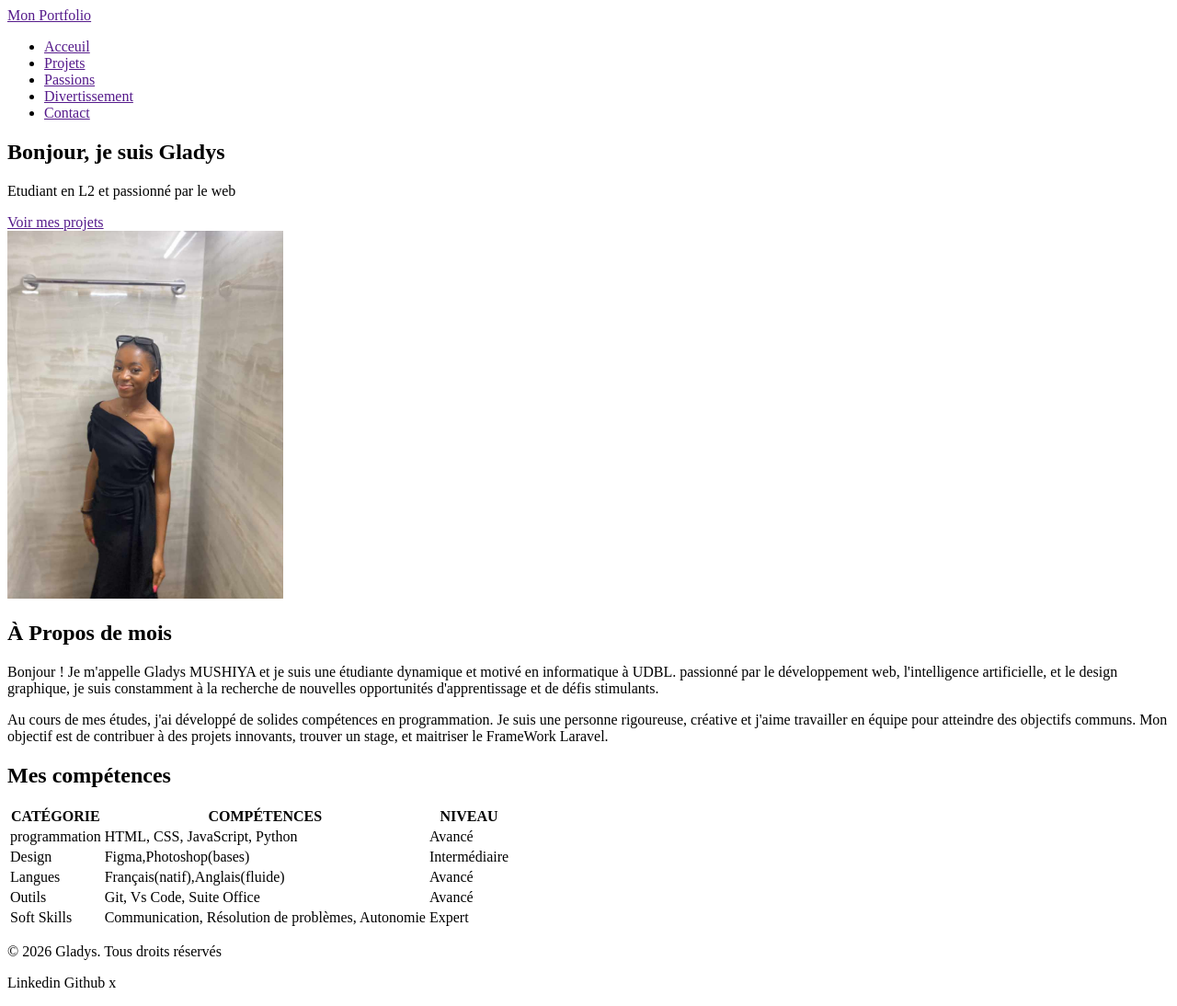
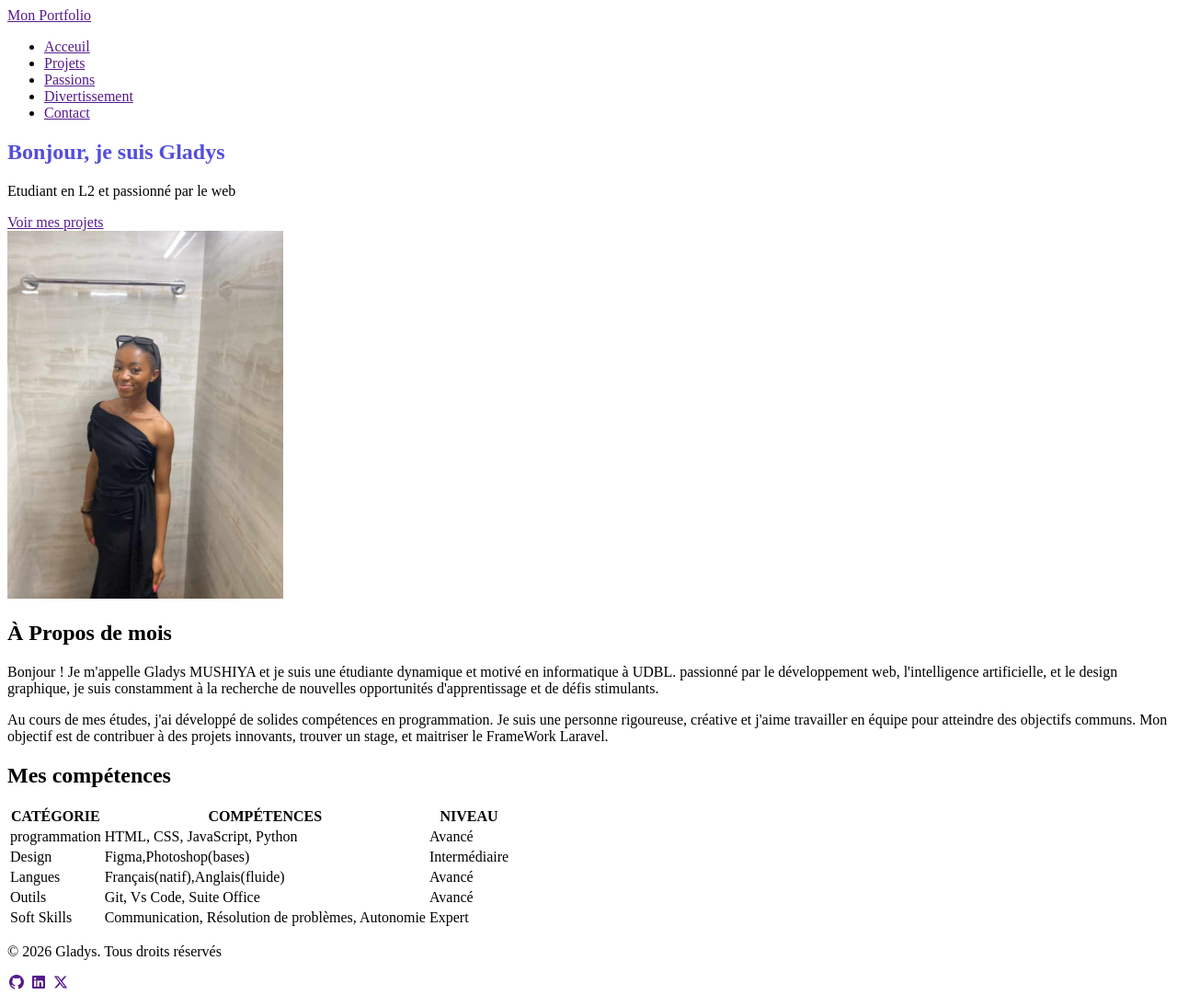
Before and after one commit to MUSHIYA-KANYAMA/Mon-Portfolio-2026, a plain HTML site: page index.html in a window 1280 px wide. Shown: the whole page at 92% size. Drawn offline with Linux system fonts and the light colour scheme.

Commit message:
Finir la maquette et initialiser le fichier de style CSS

```diff
--- /dev/null
+++ b/CSS/Style.CSS
@@ -0,0 +1,13 @@
+:root{
+    --violet-doux:#6C63FF;
+    --violet-foncé:#534EDD;
+    --orange-vif:#FFA726;
+    --gris-très-foncé:#333;
+    --gris-foncé:#666;
+    --gris-très: clair #f8f8f8;
+    --gris-clair:#EEE;
+}
+
+h1{
+    color:var(--violet-foncé);
+}
--- a/index.html
+++ b/index.html
@@ -4,6 +4,8 @@
     <meta charset="UTF-8">
     <meta name="viewport" content="width=device-width, initial-scale=1.0">
     <title>Mon Portfolio</title>
+    <link rel="stylesheet" href="CSS/Style.CSS">
+    <link rel="stylesheet" href="https://cdnjs.cloudflare.com/ajax/libs/font-awesome/7.0.1/css/all.min.css" integrity="sha512-2SwdPD6INVrV/lHTZbO2nodKhrnDdJK9/kg2XD1r9uGqPo1cUbujc+IYdlYdEErWNu69gVcYgdxlmVmzTWnetw==" crossorigin="anonymous" referrerpolicy="no-referrer" />
 </head>
 <body>
   <header>
@@ -71,7 +73,11 @@
   </main>
   <footer>
     <p>&copy; 2026 Gladys. Tous droits réservés</p>
-    <p>Linkedin Github x</p>
-  </footer>
+    <div>
+      <a href=""><i class="fa-brands fa-github"></i></a>
+      <a href=""><i class="fa-brands fa-linkedin"></i></a>
+      <a href=""><i class="fa-brands fa-x-twitter"></i></a>
+    </div>
+    </footer>
 </body>
 </html>
```
